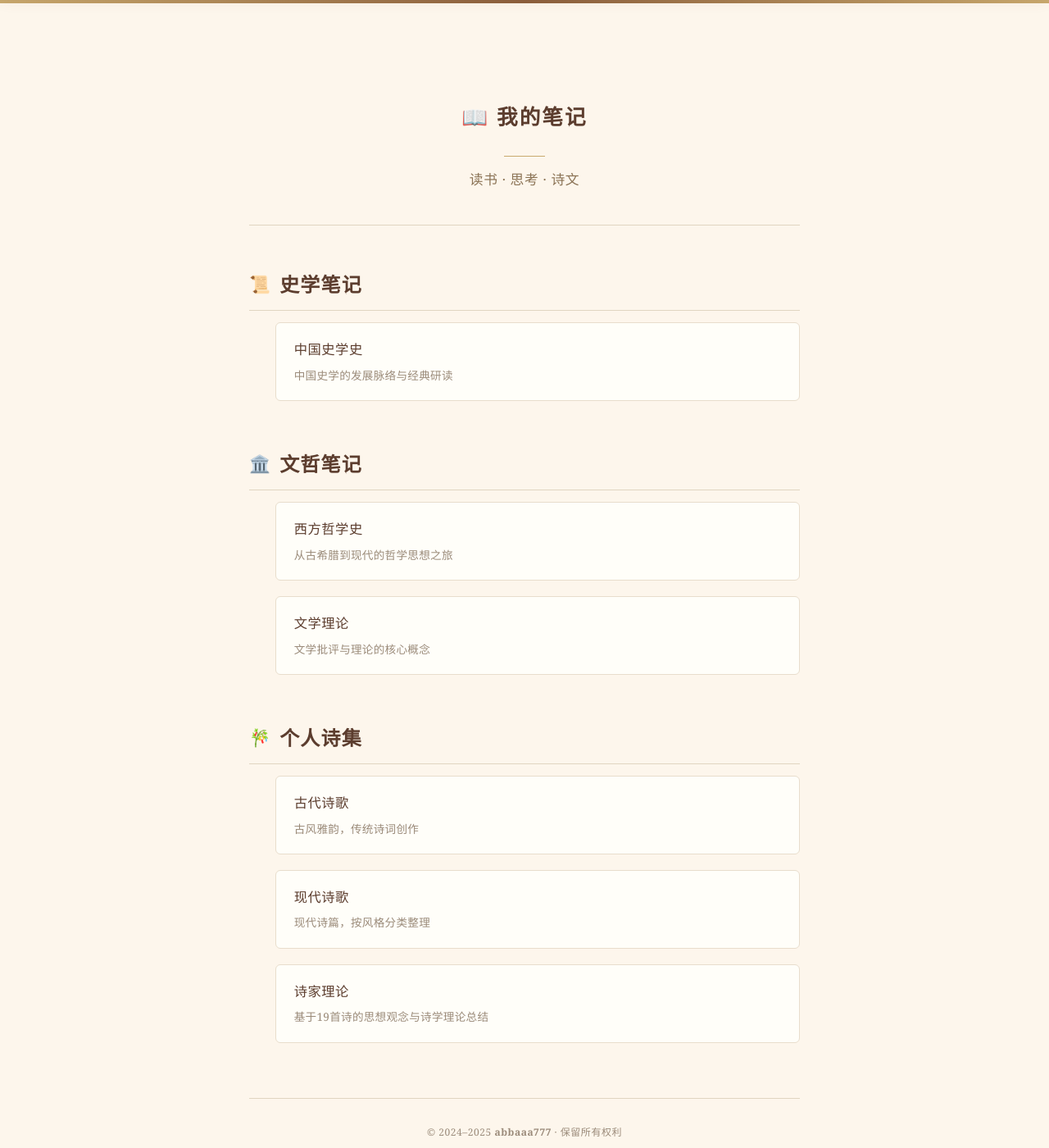
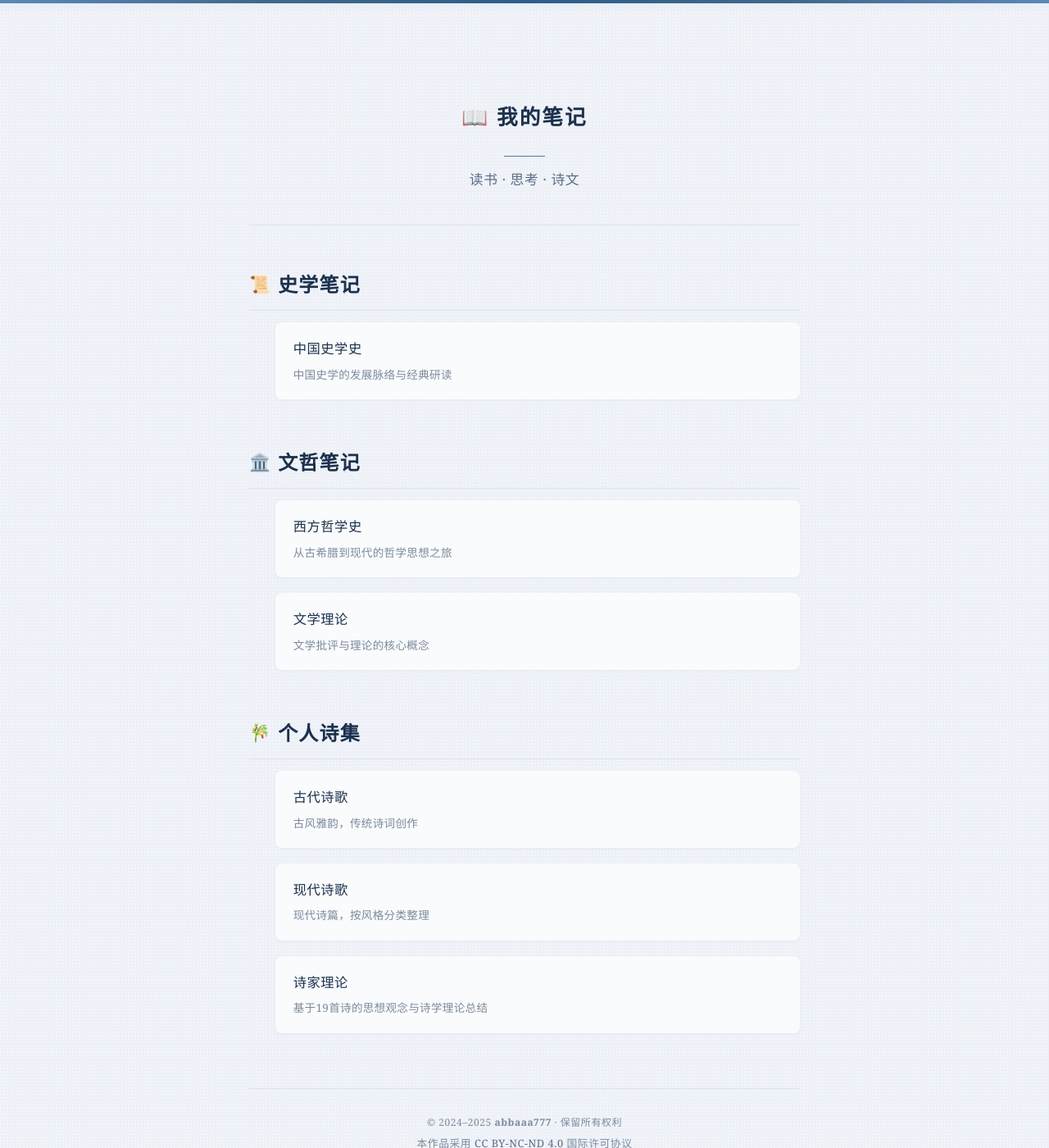
Before and after one commit to abbaaa777/my-notes, a Jekyll site: the page built from index.html, in a window 1280 px wide and 1400 px high. Shown: the whole window at 82% size. Built offline with Jekyll 4.4.1, drawn with Linux system fonts in a browser that asks for light colours.

Commit message:
第三轮：烟灰蓝冷色调 + 动态微交互 + 组件现代化 + 背景纹理与页面入场动画

```diff
--- a/_layouts/default.html
+++ b/_layouts/default.html
@@ -33,13 +33,13 @@
            ======================================== */
         body {
             font-family: "Noto Serif SC", "Source Han Serif SC", "STSong", "SimSun", "Songti SC", Georgia, serif;
-            background: #fdf6ec;
-            color: #3d3226;
+            background: #f3f5f9;
+            color: #1e293b;
             min-height: 100vh;
             line-height: 1.8;
         }
 
-        /* 顶部金色装饰条 */
+        /* 顶部装饰条 */
         body::before {
             content: '';
             position: fixed;
@@ -47,7 +47,7 @@
             left: 0;
             right: 0;
             height: 4px;
-            background: linear-gradient(90deg, #c9a96e, #8b5e3c, #c9a96e);
+            background: linear-gradient(90deg, #5b8cb8, #3d6a94, #2c5f8a, #3d6a94, #5b8cb8);
             z-index: 10;
         }
 
@@ -55,6 +55,25 @@
             max-width: 720px;
             margin: 0 auto;
             padding: 60px 24px 80px;
+            animation: page-in 0.5s ease-out both;
+        }
+
+        @keyframes page-in {
+            0% { opacity: 0; transform: translateY(14px); }
+            100% { opacity: 1; transform: translateY(0); }
+        }
+
+        /* 极淡背景纹理 */
+        body::after {
+            content: '';
+            position: fixed;
+            top: 0; left: 0; right: 0; bottom: 0;
+            z-index: -1;
+            opacity: 0.03;
+            pointer-events: none;
+            background-image:
+                repeating-linear-gradient(0deg, transparent, transparent 2px, #4a7dab 2px, #4a7dab 4px),
+                repeating-linear-gradient(90deg, transparent, transparent 2px, #4a7dab 2px, #4a7dab 4px);
         }
 
         /* ========================================
@@ -67,29 +86,29 @@
 
         header.home-header {
             padding: 60px 0 40px;
-            border-bottom: 1px solid #e0d5c1;
+            border-bottom: 1px solid #dce3eb;
         }
 
         header .site-title {
             font-size: 1.6rem;
             font-weight: 700;
-            color: #5c3d2e;
+            color: #1a314f;
             letter-spacing: 0.08em;
             margin-bottom: 8px;
         }
 
         header .site-title a {
-            color: #5c3d2e;
+            color: #1a314f;
             text-decoration: none;
         }
 
         header .site-title a:hover {
-            color: #8b5e3c;
+            color: #3d6a94;
         }
 
         header .page-subtitle {
             font-size: 1.05rem;
-            color: #8b7355;
+            color: #5a6d85;
             letter-spacing: 0.06em;
             margin-top: 6px;
         }
@@ -98,13 +117,13 @@
             display: inline-block;
             width: 50px;
             height: 1px;
-            background: #c9a96e;
+            background: #4a7dab;
             margin: 16px 0 4px;
         }
 
         header .tagline {
             font-size: 1.05rem;
-            color: #8b7355;
+            color: #5a6d85;
             letter-spacing: 0.04em;
         }
 
@@ -112,14 +131,14 @@
             display: inline-block;
             margin-top: 8px;
             font-size: 0.85rem;
-            color: #b0a090;
+            color: #7a8b9e;
             text-decoration: none;
             letter-spacing: 0.03em;
             transition: color 0.2s;
         }
 
         header .back-link:hover {
-            color: #5c3d2e;
+            color: #1a314f;
         }
 
         /* ========================================
@@ -130,15 +149,17 @@
         }
 
         .section-title {
-            font-size: 1.3rem;
-            color: #5c3d2e;
+            font-size: 1.15rem;
+            color: #475569;
             margin-bottom: 16px;
-            padding-bottom: 8px;
-            border-bottom: 1px dashed #d4c5a9;
+            padding-bottom: 0;
+            border-bottom: none;
             letter-spacing: 0.06em;
             display: flex;
             align-items: center;
-            gap: 10px;
+            gap: 8px;
+            text-transform: uppercase;
+            font-weight: 600;
         }
 
         .section-title .icon {
@@ -154,27 +175,27 @@
         .card-list li a {
             display: block;
             padding: 18px 22px;
-            background: #fffef9;
-            border: 1px solid #e8ddcc;
-            border-radius: 6px;
+            background: #fafbfd;
+            border: none;
+            border-radius: 8px;
             text-decoration: none;
-            color: #5c3d2e;
+            color: #1a314f;
             font-size: 1.02rem;
-            transition: all 0.25s ease;
+            transition: all 0.3s cubic-bezier(0.22, 0.61, 0.36, 1);
             letter-spacing: 0.03em;
+            box-shadow: 0 1px 4px rgba(58, 90, 130, 0.06);
         }
 
         .card-list li a:hover {
             background: #fff;
-            border-color: #c9a96e;
-            box-shadow: 0 2px 12px rgba(139, 94, 60, 0.1);
-            transform: translateY(-1px);
+            box-shadow: 0 8px 28px rgba(74, 125, 171, 0.16);
+            transform: translateY(-3px);
         }
 
         .card-list li a .desc {
             display: block;
             font-size: 0.85rem;
-            color: #9b8b7a;
+            color: #7a8b9e;
             margin-top: 4px;
             letter-spacing: 0.02em;
         }
@@ -188,7 +209,7 @@
 
         .content h1 {
             font-size: 2.2rem;
-            color: #5c3d2e;
+            color: #1a314f;
             margin-bottom: 0.6em;
             margin-top: 0.4em;
             letter-spacing: 0.05em;
@@ -199,17 +220,17 @@
 
         .content h2 {
             font-size: 1.5rem;
-            color: #5c3d2e;
+            color: #1a314f;
             margin: 1.8em 0 0.6em;
             padding-bottom: 0.4em;
-            border-bottom: 1px solid #e0d5c1;
+            border-bottom: 1px solid #dce3eb;
             letter-spacing: 0.05em;
             font-weight: 600;
         }
 
         .content h3 {
             font-size: 1.2rem;
-            color: #6b5a4a;
+            color: #475569;
             margin: 1.4em 0 0.5em;
             letter-spacing: 0.03em;
             font-weight: 600;
@@ -222,27 +243,29 @@
         }
 
         .content strong {
-            color: #8b5e3c;
+            color: #3d6a94;
             font-weight: 700;
         }
 
         .content blockquote {
             margin: 1.5em 0;
-            padding: 14px 20px;
-            border-left: 3px solid #c9a96e;
-            background: #fffef9;
-            color: #6b5a4a;
+            padding: 16px 22px;
+            border-left: 4px solid #4a7dab;
+            background: #fafbfd;
+            color: #475569;
             font-style: italic;
             letter-spacing: 0.03em;
+            border-radius: 0 6px 6px 0;
+            box-shadow: 0 2px 8px rgba(58, 90, 130, 0.06);
         }
 
         .content blockquote:first-child {
             /* 版权声明块的样式——更轻盈 */
-            border-left-color: #d4c5a9;
+            border-left-color: #c0d0e0;
             background: transparent;
             font-style: normal;
             font-size: 0.9rem;
-            color: #b0a090;
+            color: #7a8b9e;
             margin-bottom: 2em;
         }
 
@@ -259,30 +282,37 @@
         .content hr {
             margin: 2em 0;
             border: none;
-            border-top: 1px dashed #d4c5a9;
+            text-align: center;
+            overflow: visible;
+        }
+        .content hr::after {
+            content: '·  ·  ·';
+            color: #c0d0e0;
+            font-size: 1.2rem;
+            letter-spacing: 0.3em;
         }
 
         .content a {
-            color: #8b5e3c;
+            color: #3d6a94;
             text-decoration: underline;
             text-underline-offset: 3px;
         }
 
         .content a:hover {
-            color: #5c3d2e;
+            color: #1a314f;
         }
 
         .content code {
             font-family: "SF Mono", "Fira Code", monospace;
-            background: #f0e8d8;
+            background: #e8edf3;
             padding: 2px 6px;
             border-radius: 3px;
             font-size: 0.9em;
-            color: #5c3d2e;
+            color: #1a314f;
         }
 
         .content pre {
-            background: #f0e8d8;
+            background: #e8edf3;
             padding: 16px 20px;
             border-radius: 6px;
             overflow-x: auto;
@@ -305,9 +335,13 @@
         }
 
         .content.poetry h2 {
-            color: #4a2e1e;
+            color: #1a314f;
             font-size: 1.55rem;
             letter-spacing: 0.06em;
+            border-bottom: none;
+            padding-bottom: 0;
+            padding-left: 16px;
+            border-left: 4px solid #4a7dab;
         }
 
         /*
@@ -328,15 +362,15 @@
             text-align: center;
             margin-top: 60px;
             padding-top: 30px;
-            border-top: 1px solid #e0d5c1;
+            border-top: 1px solid #dce3eb;
             font-size: 0.85rem;
-            color: #b0a090;
+            color: #7a8b9e;
             letter-spacing: 0.04em;
         }
 
         footer .copyright-line {
             font-size: 0.75rem;
-            color: #9b8b7a;
+            color: #7a8b9e;
             margin-bottom: 4px;
         }
 
@@ -346,7 +380,7 @@
         }
 
         footer .license-line a {
-            color: #8b7355;
+            color: #5a6d85;
         }
 
         footer .repo-line {
@@ -354,12 +388,12 @@
         }
 
         footer a {
-            color: #8b7355;
+            color: #5a6d85;
             text-decoration: none;
         }
 
         footer a:hover {
-            color: #5c3d2e;
+            color: #1a314f;
             text-decoration: underline;
         }
 
@@ -438,10 +472,24 @@
             top: 4px;
             left: 0;
             height: 3px;
-            background: linear-gradient(90deg, #c9a96e, #8b5e3c);
+            background: linear-gradient(90deg, #4a7dab, #3d6a94);
             z-index: 100;
             width: 0%;
             transition: width 0.1s linear;
+        }
+
+        .progress-bar::after {
+            content: '';
+            position: absolute;
+            top: 0; left: 0; right: 0; bottom: 0;
+            background: linear-gradient(90deg, transparent 0%, rgba(255,255,255,0.5) 40%, rgba(255,255,255,0.5) 60%, transparent 100%);
+            animation: shimmer 3s ease-in-out infinite;
+        }
+
+        @keyframes shimmer {
+            0% { transform: translateX(-100%); }
+            50% { transform: translateX(100%); }
+            100% { transform: translateX(100%); }
         }
 
         /* ========================================
@@ -454,12 +502,12 @@
             right: 0;
             z-index: 90;
             transform: translateY(-100%);
-            transition: transform 0.3s ease;
-            background: rgba(253, 246, 236, 0.97);
+            transition: transform 0.35s cubic-bezier(0.22, 0.61, 0.36, 1);
+            background: rgba(243, 245, 249, 0.97);
             -webkit-backdrop-filter: blur(8px);
             backdrop-filter: blur(8px);
-            border-bottom: 1px solid #e0d5c1;
-            box-shadow: 0 2px 16px rgba(139, 94, 60, 0.08);
+            border-bottom: 1px solid #dce3eb;
+            box-shadow: 0 2px 16px rgba(58, 90, 130, 0.08);
             padding: 12px 24px;
         }
 
@@ -477,25 +525,25 @@
 
         .search-input {
             flex: 1;
-            border: 1px solid #d4c5a9;
+            border: 1px solid #c0d0e0;
             border-radius: 6px;
             padding: 10px 16px;
             font-size: 0.95rem;
             font-family: inherit;
             letter-spacing: 0.04em;
-            background: #fffef9;
-            color: #3d3226;
+            background: #fafbfd;
+            color: #1e293b;
             outline: none;
             transition: border-color 0.2s, box-shadow 0.2s;
         }
 
         .search-input:focus {
-            border-color: #c9a96e;
-            box-shadow: 0 0 0 3px rgba(201, 169, 110, 0.15);
+            border-color: #4a7dab;
+            box-shadow: 0 0 0 3px rgba(74, 125, 171, 0.15);
         }
 
         .search-input::placeholder {
-            color: #b0a090;
+            color: #7a8b9e;
         }
 
         .dir-btn-wrap {
@@ -506,12 +554,12 @@
         .dir-btn {
             width: 42px;
             height: 42px;
-            border-radius: 6px;
-            border: 1px solid #d4c5a9;
-            background: #fffef9;
+            border-radius: 8px;
+            border: 1px solid #c0d0e0;
+            background: #fafbfd;
             cursor: pointer;
             font-size: 1.3rem;
-            transition: border-color 0.2s, box-shadow 0.2s;
+            transition: border-color 0.2s, box-shadow 0.2s, background 0.2s;
             padding: 0;
             display: flex;
             align-items: center;
@@ -519,8 +567,9 @@
         }
 
         .dir-btn:hover {
-            border-color: #c9a96e;
-            box-shadow: 0 0 0 3px rgba(201, 169, 110, 0.15);
+            border-color: #4a7dab;
+            background: #eef3f8;
+            box-shadow: 0 0 0 3px rgba(74, 125, 171, 0.12);
         }
 
         /* ---- 搜索结果面板 ---- */
@@ -528,12 +577,12 @@
             display: none;
             max-width: 720px;
             margin: 10px auto 0;
-            background: #fffef9;
-            border: 1px solid #e8ddcc;
+            background: #fafbfd;
+            border: 1px solid #dbe3ec;
             border-radius: 6px;
             max-height: 360px;
             overflow-y: auto;
-            box-shadow: 0 4px 20px rgba(139, 94, 60, 0.1);
+            box-shadow: 0 4px 20px rgba(58, 90, 130, 0.1);
         }
 
         .search-results.active {
@@ -543,7 +592,7 @@
         .search-results .result-group {
             padding: 10px 16px 4px;
             font-size: 0.78rem;
-            color: #b0a090;
+            color: #7a8b9e;
             letter-spacing: 0.05em;
             text-transform: uppercase;
         }
@@ -552,10 +601,10 @@
             display: block;
             padding: 10px 16px;
             text-decoration: none;
-            color: #5c3d2e;
+            color: #1a314f;
             font-size: 0.92rem;
             letter-spacing: 0.03em;
-            border-bottom: 1px solid #f0e8d8;
+            border-bottom: 1px solid #e8edf3;
             transition: background 0.15s;
             cursor: pointer;
         }
@@ -565,18 +614,18 @@
         }
 
         .search-results .result-item:hover {
-            background: #fdf6ec;
+            background: #f3f5f9;
         }
 
         .search-results .result-item .result-heading {
             font-size: 0.82rem;
-            color: #8b7355;
+            color: #5a6d85;
             margin-top: 2px;
         }
 
         .search-results .result-item .result-excerpt {
             font-size: 0.82rem;
-            color: #9b8b7a;
+            color: #7a8b9e;
             margin-top: 2px;
             overflow: hidden;
             text-overflow: ellipsis;
@@ -586,7 +635,7 @@
         .search-results .result-empty {
             padding: 24px 16px;
             text-align: center;
-            color: #b0a090;
+            color: #7a8b9e;
             font-size: 0.9rem;
         }
 
@@ -597,10 +646,10 @@
             top: 100%;
             right: 0;
             margin-top: 6px;
-            background: #fffef9;
-            border: 1px solid #e8ddcc;
+            background: #fafbfd;
+            border: 1px solid #dbe3ec;
             border-radius: 6px;
-            box-shadow: 0 4px 20px rgba(139, 94, 60, 0.12);
+            box-shadow: 0 4px 20px rgba(58, 90, 130, 0.12);
             min-width: 180px;
             z-index: 91;
         }
@@ -611,7 +660,7 @@
 
         .dir-category {
             position: relative;
-            border-bottom: 1px solid #f0e8d8;
+            border-bottom: 1px solid #e8edf3;
         }
 
         .dir-category:last-child {
@@ -622,7 +671,7 @@
             display: block;
             padding: 12px 16px;
             font-size: 0.92rem;
-            color: #5c3d2e;
+            color: #1a314f;
             letter-spacing: 0.04em;
             cursor: pointer;
             transition: background 0.15s;
@@ -630,8 +679,8 @@
         }
 
         .dir-category:hover > .dir-cat-label {
-            background: #fdf6ec;
-            color: #8b5e3c;
+            background: #f3f5f9;
+            color: #3d6a94;
         }
 
         .dir-sub {
@@ -640,10 +689,10 @@
             right: 100%;
             top: 0;
             margin-right: 2px;
-            background: #fffef9;
-            border: 1px solid #e8ddcc;
+            background: #fafbfd;
+            border: 1px solid #dbe3ec;
             border-radius: 6px;
-            box-shadow: 0 4px 14px rgba(139, 94, 60, 0.1);
+            box-shadow: 0 4px 14px rgba(58, 90, 130, 0.1);
             min-width: 140px;
             z-index: 92;
         }
@@ -656,12 +705,12 @@
             display: block;
             padding: 10px 16px;
             font-size: 0.9rem;
-            color: #6b5a4a;
+            color: #475569;
             text-decoration: none;
             letter-spacing: 0.03em;
             white-space: nowrap;
             transition: background 0.15s, color 0.15s;
-            border-bottom: 1px solid #f0e8d8;
+            border-bottom: 1px solid #e8edf3;
         }
 
         .dir-sub a:last-child,
@@ -671,14 +720,14 @@
 
         .dir-sub a:hover,
         .dir-sub-sub a:hover {
-            background: #fdf6ec;
-            color: #8b5e3c;
+            background: #f3f5f9;
+            color: #3d6a94;
         }
 
         /* ---- 三级子菜单（诗名） ---- */
         .dir-sub-cat {
             position: relative;
-            border-bottom: 1px solid #f0e8d8;
+            border-bottom: 1px solid #e8edf3;
         }
         .dir-sub-cat:last-child {
             border-bottom: none;
@@ -687,7 +736,7 @@
             display: block;
             padding: 10px 16px;
             font-size: 0.9rem;
-            color: #6b5a4a;
+            color: #475569;
             text-decoration: none;
             letter-spacing: 0.03em;
             white-space: nowrap;
@@ -695,8 +744,8 @@
             cursor: pointer;
         }
         .dir-sub-cat > a:hover {
-            background: #fdf6ec;
-            color: #8b5e3c;
+            background: #f3f5f9;
+            color: #3d6a94;
         }
 
         .dir-sub-sub {
@@ -705,10 +754,10 @@
             right: 100%;
             top: 0;
             margin-right: 2px;
-            background: #fffef9;
-            border: 1px solid #e8ddcc;
+            background: #fafbfd;
+            border: 1px solid #dbe3ec;
             border-radius: 6px;
-            box-shadow: 0 4px 14px rgba(139, 94, 60, 0.1);
+            box-shadow: 0 4px 14px rgba(58, 90, 130, 0.1);
             min-width: 140px;
             z-index: 93;
             max-height: 360px;
@@ -721,16 +770,16 @@
 
         /* ---- 搜索高亮标记 ---- */
         mark.search-highlight {
-            background: #f5e6c8;
-            color: #3d3226;
+            background: #d4e2f0;
+            color: #1e293b;
             padding: 1px 3px;
             border-radius: 2px;
             animation: highlight-fade 2.5s ease forwards;
         }
 
         @keyframes highlight-fade {
-            0% { background: #e8c876; }
-            60% { background: #f5e6c8; }
+            0% { background: #a0c4e0; }
+            60% { background: #d4e2f0; }
             100% { background: transparent; }
         }
 
@@ -744,16 +793,16 @@
             width: 40px;
             height: 40px;
             border-radius: 50%;
-            border: 1px solid #c9a96e;
-            background: #fffef9;
-            color: #8b5e3c;
+            border: 1px solid #4a7dab;
+            background: #fafbfd;
+            color: #3d6a94;
             font-size: 1.2rem;
             cursor: pointer;
             z-index: 99;
             opacity: 0;
             pointer-events: none;
             transition: opacity 0.3s ease, transform 0.2s ease, box-shadow 0.2s ease;
-            box-shadow: 0 2px 8px rgba(139, 94, 60, 0.15);
+            box-shadow: 0 2px 8px rgba(58, 90, 130, 0.15);
             line-height: 1;
             padding: 0;
             display: flex;
@@ -767,10 +816,10 @@
         }
 
         .back-to-top:hover {
-            background: #c9a96e;
-            color: #fffef9;
+            background: #4a7dab;
+            color: #fafbfd;
             transform: translateY(-2px);
-            box-shadow: 0 4px 14px rgba(139, 94, 60, 0.25);
+            box-shadow: 0 4px 14px rgba(58, 90, 130, 0.25);
         }
 
         /* ========================================
@@ -783,15 +832,15 @@
             width: 40px;
             height: 40px;
             border-radius: 50%;
-            border: 1px solid #d4c5a9;
-            background: rgba(255, 254, 249, 0.92);
-            color: #8b7355;
+            border: 1px solid #c0d0e0;
+            background: rgba(250, 251, 253, 0.92);
+            color: #5a6d85;
             font-size: 1.2rem;
             cursor: pointer;
             z-index: 99;
             opacity: 0;
             transition: opacity 0.4s ease, transform 0.2s ease, box-shadow 0.2s ease;
-            box-shadow: 0 2px 8px rgba(139, 94, 60, 0.1);
+            box-shadow: 0 2px 8px rgba(58, 90, 130, 0.1);
             line-height: 1;
             padding: 0;
             display: flex;
@@ -803,6 +852,12 @@
 
         .back-nav.visible {
             opacity: 1;
+            animation: nav-pop-in 0.5s cubic-bezier(0.34, 1.56, 0.64, 1) both;
+        }
+
+        @keyframes nav-pop-in {
+            0% { transform: scale(0.6); opacity: 0; }
+            100% { transform: scale(1); opacity: 1; }
         }
 
         .back-nav.home-hidden {
@@ -810,19 +865,19 @@
         }
 
         .back-nav:hover {
-            background: rgba(201, 169, 110, 0.15);
-            color: #5c3d2e;
+            background: rgba(74, 125, 171, 0.15);
+            color: #1a314f;
             transform: translateX(-2px);
-            box-shadow: 0 3px 12px rgba(139, 94, 60, 0.18);
+            box-shadow: 0 3px 12px rgba(58, 90, 130, 0.18);
         }
 
         /* ========================================
            长文目录（TOC）
            ======================================== */
         .toc-card {
-            background: #fffef9;
-            border: 1px solid #e8ddcc;
-            border-left: 3px solid #c9a96e;
+            background: #fafbfd;
+            border: 1px solid #dbe3ec;
+            border-left: 3px solid #4a7dab;
             border-radius: 6px;
             padding: 20px 24px;
             margin: 0 0 2em 0;
@@ -831,7 +886,7 @@
         .toc-card .toc-title {
             font-size: 0.95rem;
             font-weight: 600;
-            color: #5c3d2e;
+            color: #1a314f;
             letter-spacing: 0.05em;
             margin-bottom: 12px;
         }
@@ -861,20 +916,20 @@
         }
 
         .toc-card a {
-            color: #6b5a4a;
+            color: #475569;
             text-decoration: none;
             transition: color 0.2s;
             letter-spacing: 0.03em;
         }
 
         .toc-card a:hover {
-            color: #8b5e3c;
+            color: #3d6a94;
             text-decoration: underline;
         }
 
         .toc-card li.toc-h2 > a {
             font-weight: 500;
-            color: #5c3d2e;
+            color: #1a314f;
         }
 
         /* ========================================
@@ -887,13 +942,13 @@
             justify-content: center;
             margin: 0 0 2em 0;
             padding: 18px 22px;
-            background: #fffef9;
-            border: 1px solid #e8ddcc;
+            background: #fafbfd;
+            border: 1px solid #dbe3ec;
             border-radius: 6px;
         }
 
         .poem-nav a {
-            color: #8b7355;
+            color: #5a6d85;
             text-decoration: none;
             font-size: 0.95rem;
             letter-spacing: 0.04em;
@@ -902,11 +957,11 @@
         }
 
         .poem-nav a:hover {
-            color: #5c3d2e;
+            color: #1a314f;
         }
 
         .poem-nav a.active {
-            color: #8b5e3c;
+            color: #3d6a94;
             font-weight: 600;
         }
     </style>
@@ -1127,8 +1182,8 @@
                 'bottom: 30px',
                 'left: 50%',
                 'transform: translateX(-50%)',
-                'background: #5c3d2e',
-                'color: #fdf6ec',
+                'background: #1a314f',
+                'color: #f3f5f9',
                 'padding: 10px 24px',
                 'border-radius: 6px',
                 'font-size: 0.9rem',
```
